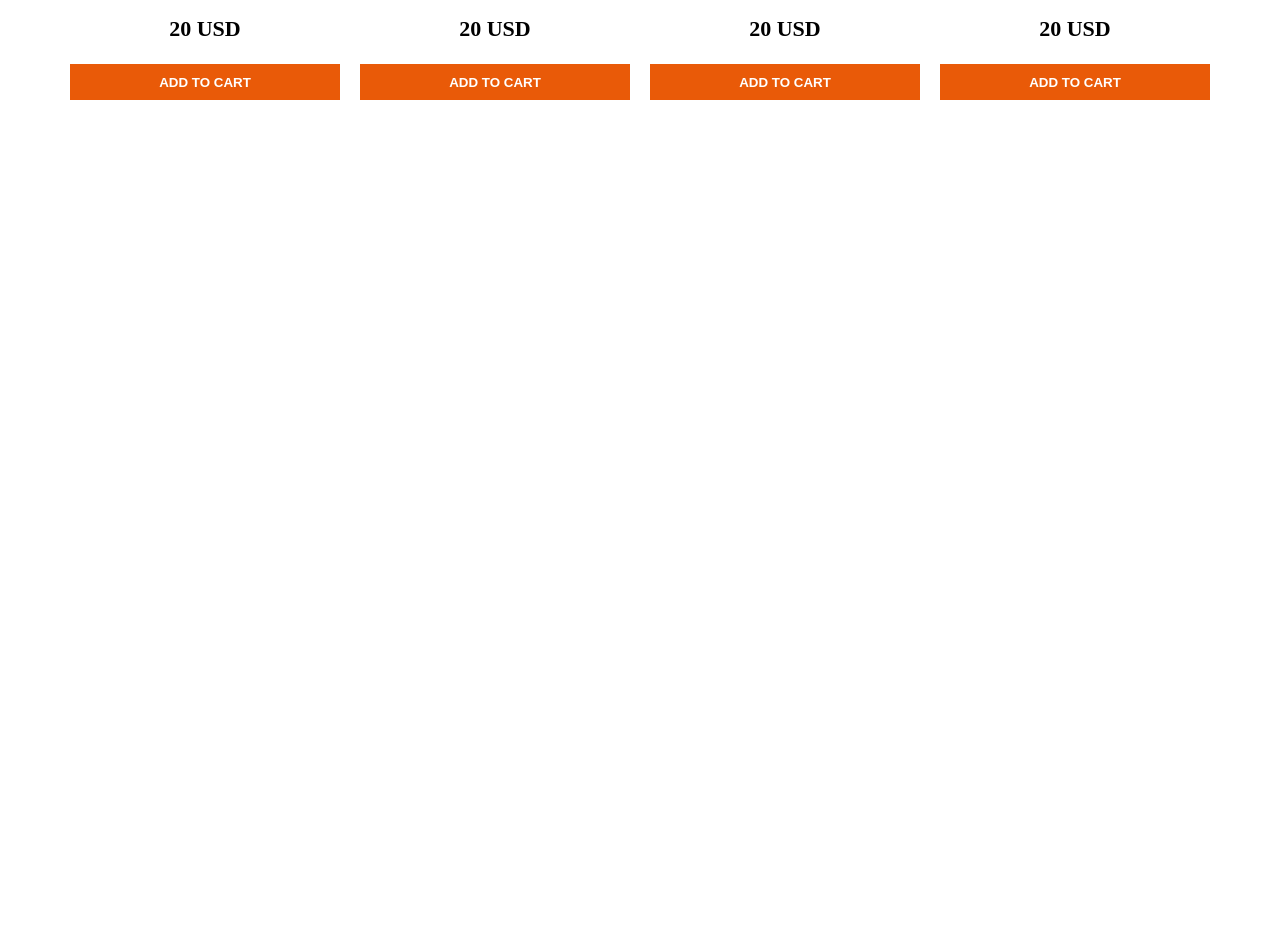
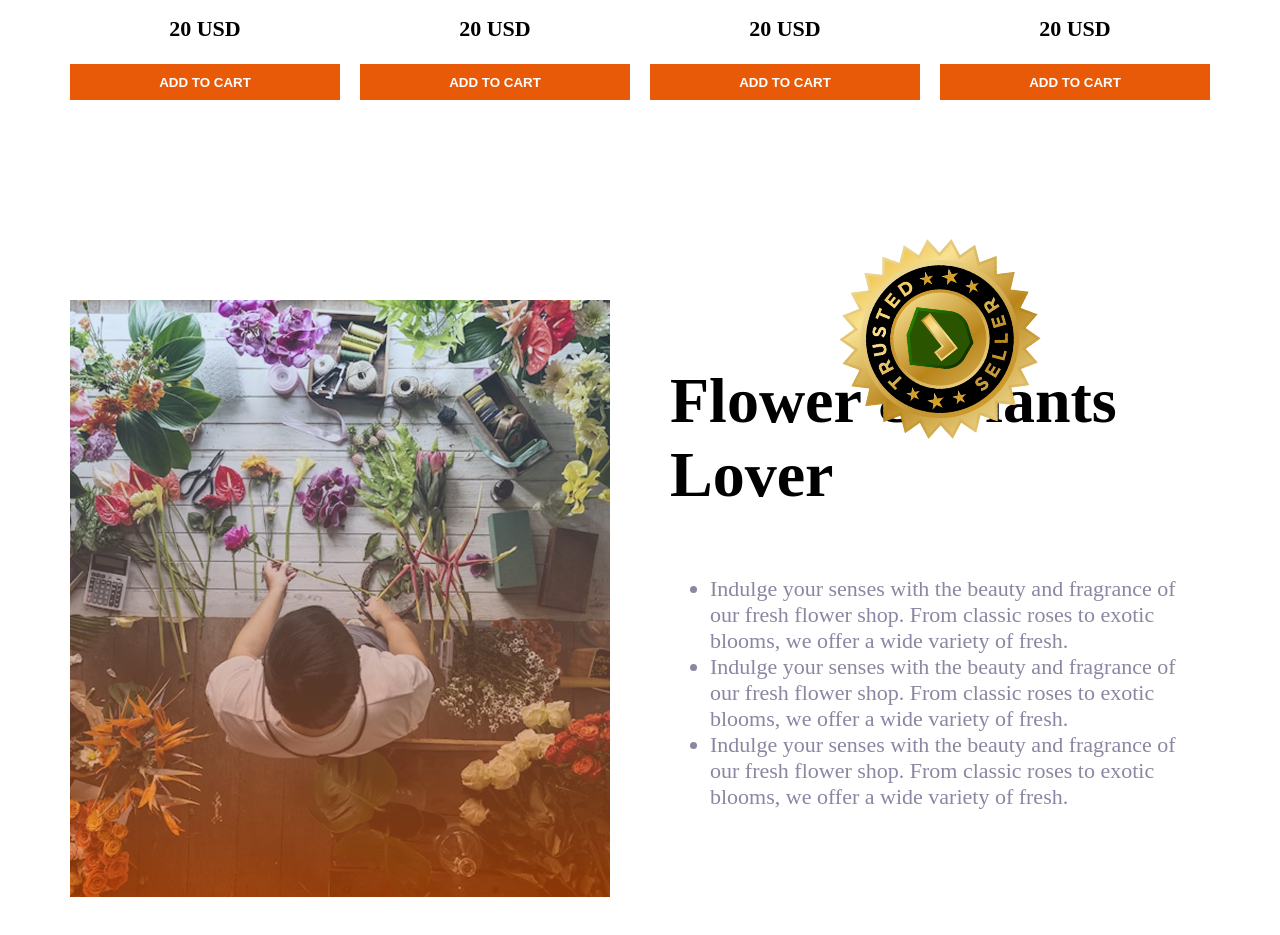
Before and after one commit to Tahmin-Muntaha/assignment-02, a plain HTML site: page index.html in a window 1280 px wide. Shown: the part 1661-2596 px from the top of the page. Before the commit the page ends 1961 px from the top, so only its background shows below. Drawn offline with Linux system fonts and the light colour scheme.

Commit message:
shop-section

```diff
--- a/index.html
+++ b/index.html
@@ -89,7 +89,20 @@
                 </div>
             </div>
         </section>
-
+        <section class="shops">
+            <div class="shop">
+                <img src="assets/flower-store.png" alt="" class="shop-img">
+                <div class="badge"></div>
+            </div>
+            <div class="shop">
+                <h3 class="shop-title">Flower & Plants Lover</h3>
+                <ul class="shop-list blue">
+                    <li>Indulge your senses with the beauty and fragrance of our fresh flower shop. From classic roses to exotic blooms, we offer a wide variety of fresh.</li>
+                    <li>Indulge your senses with the beauty and fragrance of our fresh flower shop. From classic roses to exotic blooms, we offer a wide variety of fresh.</li>
+                    <li>Indulge your senses with the beauty and fragrance of our fresh flower shop. From classic roses to exotic blooms, we offer a wide variety of fresh.</li>
+                </ul>
+            </div>
+        </section>
     </main>
     <footer></footer>
 </body>
--- a/style.css
+++ b/style.css
@@ -31,6 +31,7 @@ body{
     border: none;
 
 }
+
 /*nav-bar*/
 header{
     margin-bottom: 120px;
@@ -99,11 +100,57 @@ header{
 .box-img{
     width: 100%;
 }
+/*shop-secton*/
+.shops{
+    display: grid;
+    grid-template-columns: repeat(2,1fr);
+    gap:60px;
+}
+.shop-img{
+    width: 100%;
+
+}
+.shop-title{
+    font-size: 4rem;
+}
+.shop-list{
+    font-size: 22px;
+}
+.shop{
+    margin-bottom: 130px;
+}
+.badge{
+    height: 280px;
+    width: 280px;
+    background-image:url(assets/trusted-badge.png) ;
+    background-size: cover;
+    position: absolute;
+    top:1860px;
+    left:800px;
+    animation: rotation 3s ease-in-out 0s infinite ;
+
+}
+@keyframes rotation {
+
+        from{
+            transform: rotate(0deg);
+        }
+        to{
+            transform:rotate(360deg) ;
+        }
+    }
+
+
+
+
+
+
+
+
+
 /*responsive*/
 @media screen and (max-width:576px){
-    body{
-        margin: 10px auto;
-    }
+
     .nav{
         padding: 5px;
     }
@@ -136,6 +183,22 @@ header{
 
 
     }
+    .cards{
+        margin-bottom: 20px;
+    }
+    .shop{
+        margin: 17px;
+    }
+    .shops{
+        grid-template-columns: repeat(1,1fr);
+        gap:5px;
+    }
+    .shop-title{
+    font-size: 1.75rem;
+    }
+    .badge{
+        display: none;
+    }
 
 
 }
```
